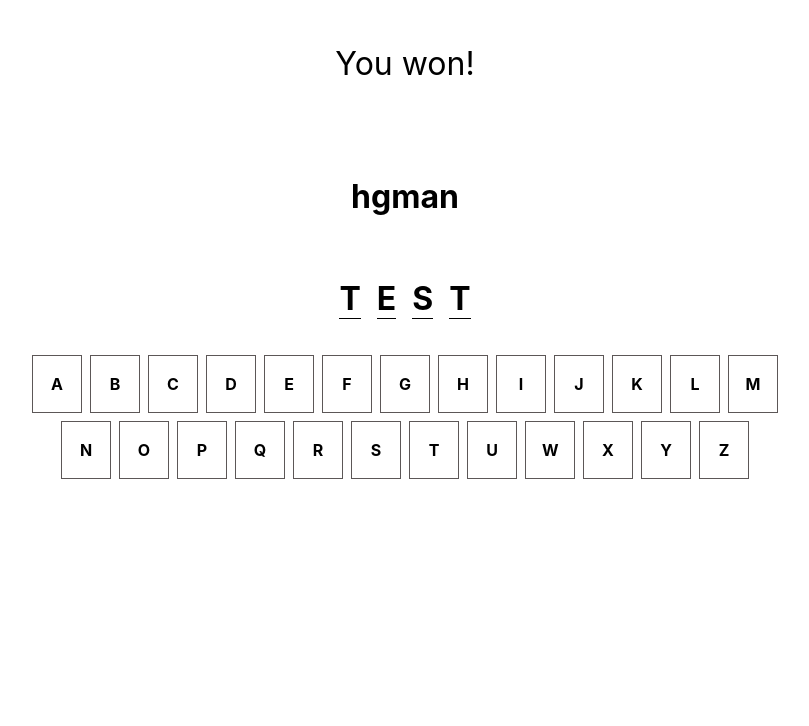
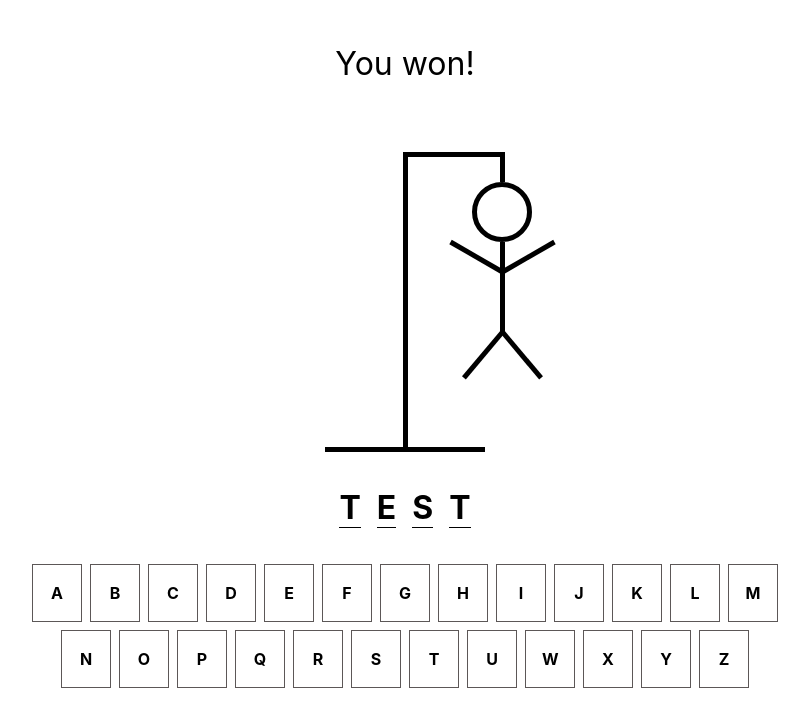
Before and after one commit to zwiro/hangman-game-react-typescript, a React (Vite) app: page / in a window 1280 px wide. Shown: the top 726 px of the page, without its empty margins (235-1044 px from the left). Built offline with nearby package versions, Linux system fonts and the light colour scheme.

Commit message:
Hangman Component

```diff
--- a/src/App.css
+++ b/src/App.css
@@ -40,3 +40,97 @@
   font-weight: 700;
   border-bottom: 1px solid black;
 }
+
+.hangman {
+  position: relative;
+  display: grid;
+  place-items: center;
+  width: 200px;
+  height: 300px;
+}
+
+.hangman__ground,
+.hangman__pole,
+.hangman__rod,
+.hangman__grip,
+.hangman__head,
+.hangman__body,
+.hangman__left-hand,
+.hangman__right-hand,
+.hangman__left-leg,
+.hangman__right-leg {
+  position: absolute;
+  background-color: black;
+}
+
+.hangman__ground {
+  bottom: 0;
+  width: 80%;
+  height: 5px;
+}
+
+.hangman__pole {
+  width: 5px;
+  height: 100%;
+  bottom: 0;
+}
+
+.hangman__rod {
+  height: 5px;
+  width: 50%;
+  top: 0;
+  left: 50%;
+}
+
+.hangman__grip {
+  width: 5px;
+  height: 10%;
+  top: 0;
+  right: 0;
+}
+
+.hangman__head {
+  width: 50px;
+  height: 50px;
+  background-color: transparent;
+  border: 5px solid black;
+  border-radius: 100%;
+  top: 10%;
+  right: 0;
+  transform: translateX(45%);
+}
+
+.hangman__body {
+  width: 5px;
+  height: 30%;
+  right: 0;
+  top: calc(10% + 60px);
+}
+
+.hangman__left-hand,
+.hangman__right-hand {
+  width: 5px;
+  height: 20%;
+  rotate: -60deg;
+  right: 0;
+  top: 20%;
+  transform-origin: bottom;
+}
+
+.hangman__right-hand {
+  rotate: 60deg;
+}
+
+.hangman__left-leg,
+.hangman__right-leg {
+  width: 5px;
+  height: 20%;
+  rotate: 40deg;
+  transform-origin: top;
+  right: 0;
+  top: 180px;
+}
+
+.hangman__right-leg {
+  rotate: -40deg;
+}
--- a/src/components/Hangman.tsx
+++ b/src/components/Hangman.tsx
@@ -1,7 +1,16 @@
 function Hangman() {
   return (
-    <div>
-      <h1>hgman</h1>
+    <div className="hangman">
+      <div className="hangman__ground" />
+      <div className="hangman__pole" />
+      <div className="hangman__rod" />
+      <div className="hangman__grip" />
+      <div className="hangman__head" />
+      <div className="hangman__body" />
+      <div className="hangman__left-hand" />
+      <div className="hangman__right-hand" />
+      <div className="hangman__left-leg" />
+      <div className="hangman__right-leg" />
     </div>
   )
 }
```
